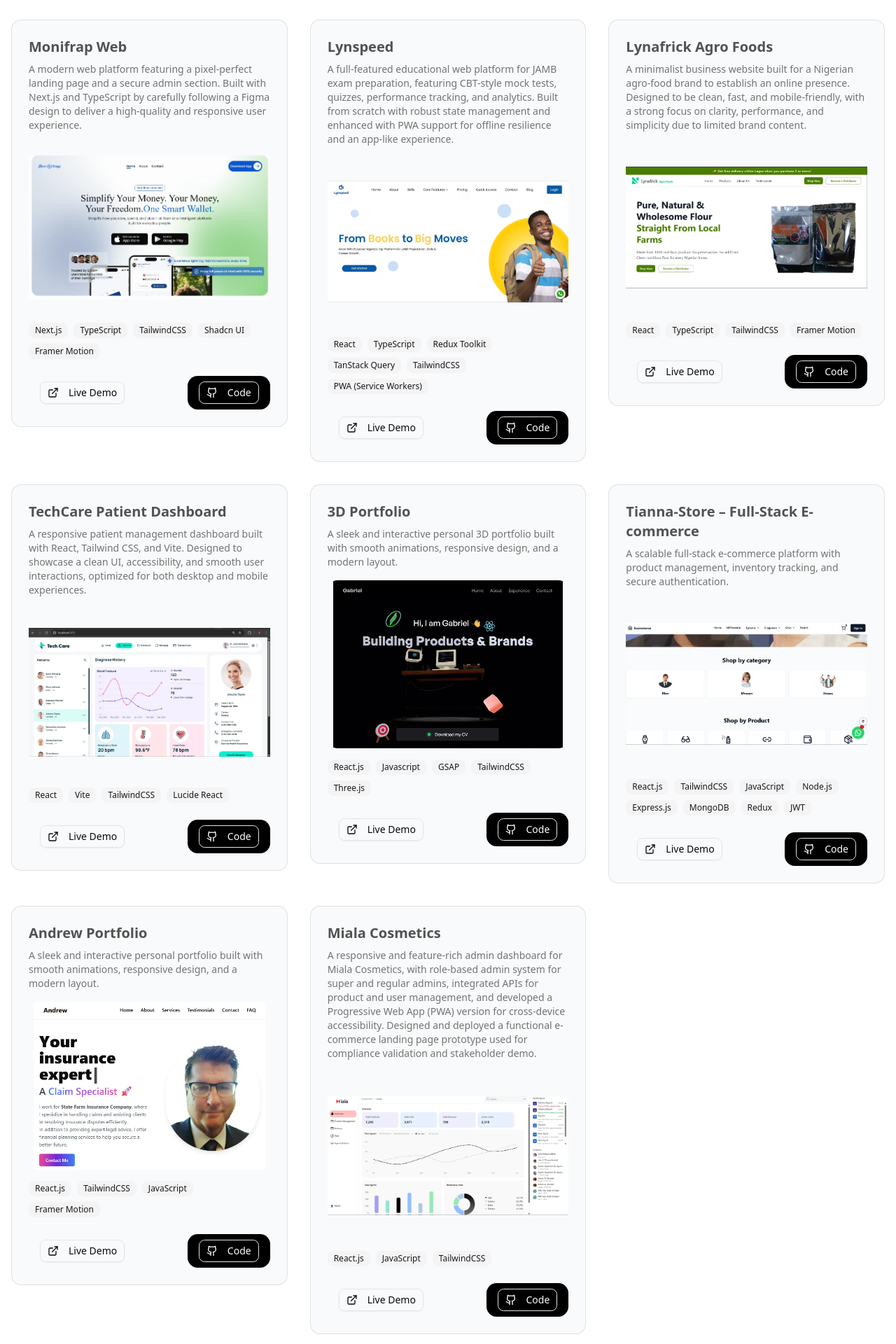
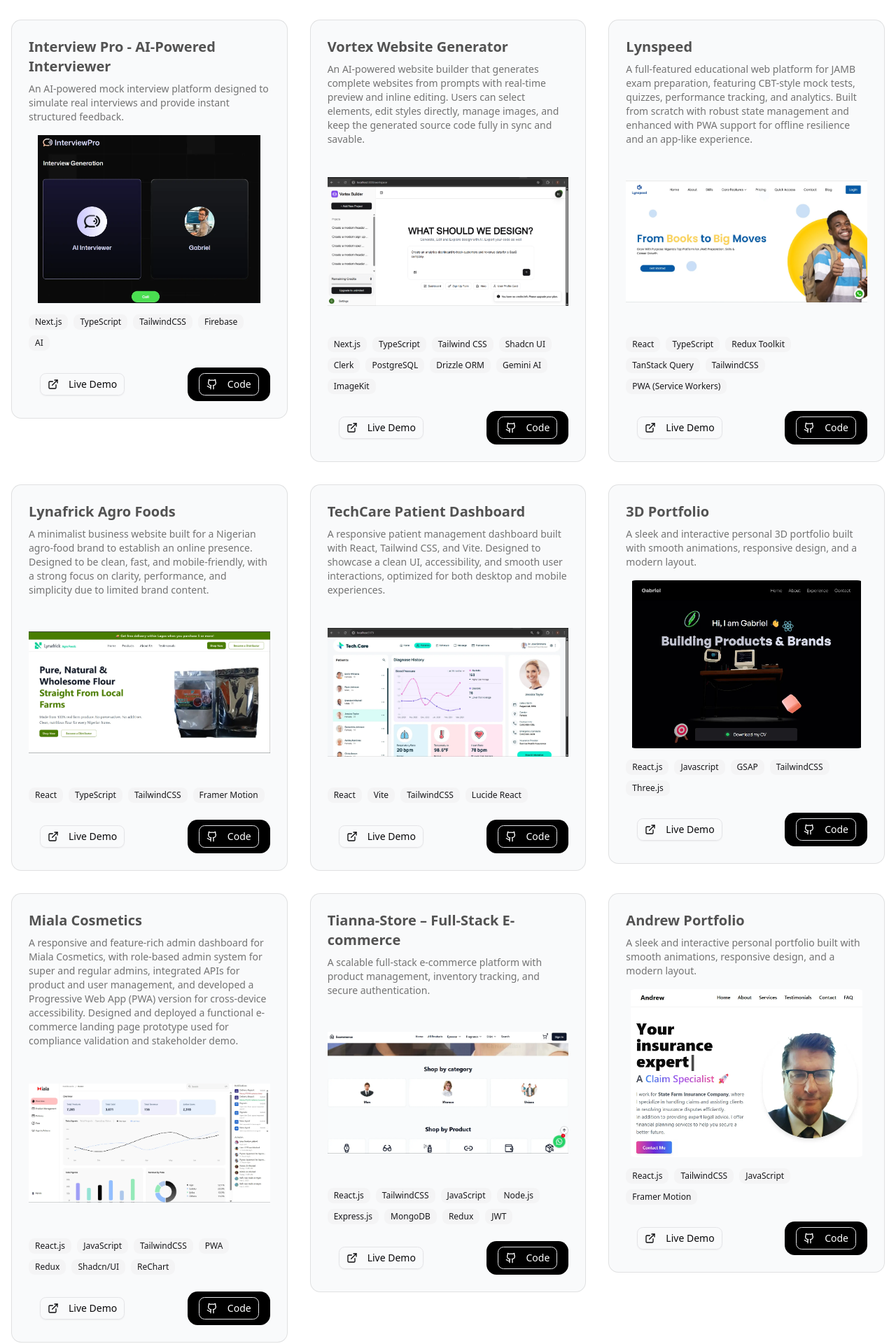
Before and after one commit to Gab-codes/cms-portfolio, a Next.js app: page /all-projects in a window 1280 px wide. Shown: the part 880-2800 px from the top of the page at 70% size. Built offline with nearby package versions, Linux system fonts and the light colour scheme.

Commit message:
add new project.

```diff
--- a/constant/index.ts
+++ b/constant/index.ts
@@ -47,7 +47,7 @@ export const projects = [
       "Auth.js",
     ],
     liveUrl: "https://deecar-rentals.vercel.app/",
-    githubUrl: "##",
+    githubUrl: "#",
     status: "In Progress",
   },
   {
@@ -68,15 +68,6 @@ export const projects = [
     githubUrl: "#",
   },
   {
-    title: "Interview Pro - AI-Powered Interviewer",
-    description:
-      "An AI-powered mock interview platform designed to simulate real interviews and provide instant structured feedback.",
-    image: "/images/interview-pro.webp",
-    technologies: ["Next.js", "TypeScript", "TailwindCSS", "Firebase", "AI"],
-    liveUrl: "https://interview-pro-rho.vercel.app/",
-    githubUrl: "https://github.com/Gab-codes/InterviewPro",
-  },
-  {
     title: "Monifrap Web",
     description:
       "A modern web platform featuring a pixel-perfect landing page and a secure admin section. Built with Next.js and TypeScript by carefully following a Figma design to deliver a high-quality and responsive user experience.",
@@ -87,10 +78,40 @@ export const projects = [
       "TailwindCSS",
       "Shadcn UI",
       "Framer Motion",
+      "Tanstack Query",
     ],
     liveUrl: "https://www.monifrap.com.ng/",
     githubUrl: "#",
   },
+  {
+    title: "Interview Pro - AI-Powered Interviewer",
+    description:
+      "An AI-powered mock interview platform designed to simulate real interviews and provide instant structured feedback.",
+    image: "/images/interview-pro.webp",
+    technologies: ["Next.js", "TypeScript", "TailwindCSS", "Firebase", "AI"],
+    liveUrl: "https://interview-pro-rho.vercel.app/",
+    githubUrl: "https://github.com/Gab-codes/InterviewPro",
+  },
+  {
+    title: "Vortex Website Generator",
+    description:
+      "An AI-powered website builder that generates complete websites from prompts with real-time preview and inline editing. Users can select elements, edit styles directly, manage images, and keep the generated source code fully in sync and savable.",
+    image: "/images/vortex-website-generator.png",
+    technologies: [
+      "Next.js",
+      "TypeScript",
+      "Tailwind CSS",
+      "Shadcn UI",
+      "Clerk",
+      "PostgreSQL",
+      "Drizzle ORM",
+      "Gemini AI",
+      "ImageKit",
+    ],
+    liveUrl: "https://vortex-website-generator.vercel.app",
+    githubUrl: "https://github.com/Gab-codes/vortex-website-generator",
+  },
+
   {
     title: "Lynspeed",
     description:
@@ -135,6 +156,23 @@ export const projects = [
     githubUrl: "https://github.com/Gab-codes/my3d-portfolio",
   },
   {
+    title: "Miala Cosmetics",
+    description:
+      "A responsive and feature-rich admin dashboard for Miala Cosmetics, with role-based admin system for super and regular admins, integrated APIs for product and user management, and developed a Progressive Web App (PWA) version for cross-device accessibility. Designed and deployed a functional e-commerce landing page prototype used for compliance validation and stakeholder demo.",
+    image: "/images/miala.webp",
+    technologies: [
+      "React.js",
+      "JavaScript",
+      "TailwindCSS",
+      "PWA",
+      "Redux",
+      "Shadcn/UI",
+      "ReChart",
+    ],
+    liveUrl: "https://www.mialacosmetics.com",
+    githubUrl: "#",
+  },
+  {
     title: "Tianna-Store – Full-Stack E-commerce",
     description:
       "A scalable full-stack e-commerce platform with product management, inventory tracking, and secure authentication.",
@@ -160,15 +198,6 @@ export const projects = [
     technologies: ["React.js", "TailwindCSS", "JavaScript", "Framer Motion"],
     liveUrl: "https://andrew-website-demo.vercel.app/",
     githubUrl: "https://github.com/torugabriel/andrew-portfolio",
-  },
-  {
-    title: "Miala Cosmetics",
-    description:
-      "A responsive and feature-rich admin dashboard for Miala Cosmetics, with role-based admin system for super and regular admins, integrated APIs for product and user management, and developed a Progressive Web App (PWA) version for cross-device accessibility. Designed and deployed a functional e-commerce landing page prototype used for compliance validation and stakeholder demo.",
-    image: "/images/miala.webp",
-    technologies: ["React.js", "JavaScript", "TailwindCSS"],
-    liveUrl: "https://www.mialacosmetics.com",
-    githubUrl: "#",
   },
 ];
 
```
Also changed, not shown: public/images/vortex-website-generator.png (added).
